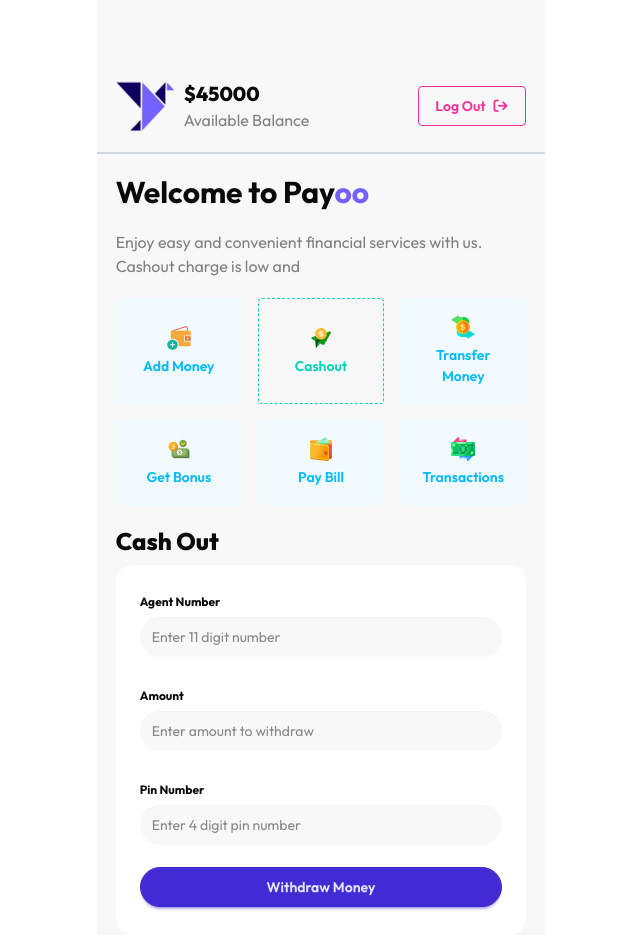
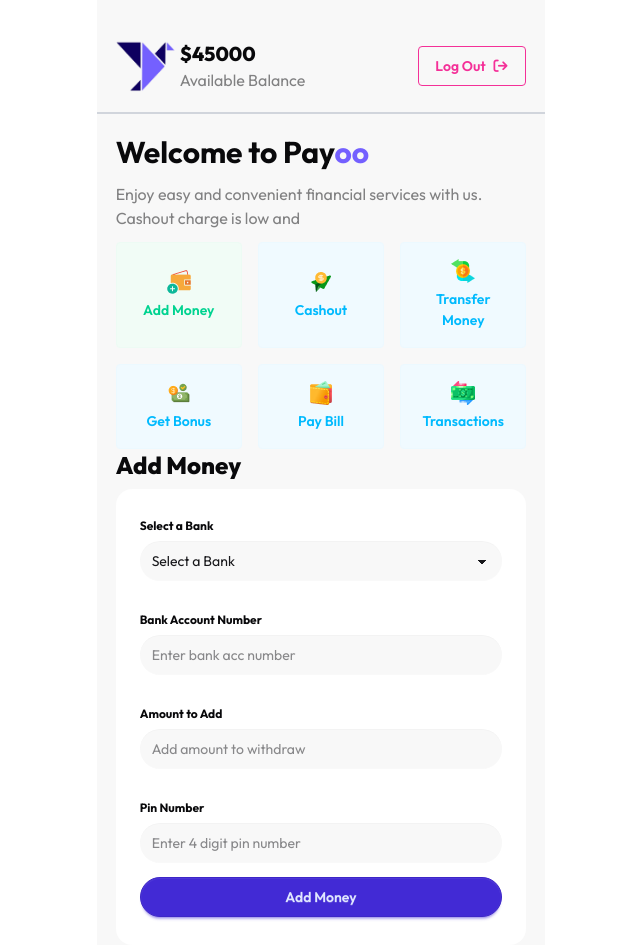
Before and after one commit to sheikhzim2004-del/payoo-code, a plain HTML site: page home.html in a window 1280 px wide. Both pictures are taken after a click on the button "Add Money". Shown: the whole page, without its empty margins (319-959 px from the left). Drawn offline with nearby package versions, Linux system fonts and the light colour scheme.

Commit message:
add money complete with interective

```diff
--- a/home.html
+++ b/home.html
@@ -30,9 +30,9 @@
 <body class="min-h-screen max-w-md bg-base-200 mx-auto">
 
     <!-- header section -->
-    <header class="border-b-2 border-gray-300 pt-20 pb-5 sticky top-0 bg-base-200 z-10">
+    <header class="border-b-2 border-gray-300 pt-10 pb-5 sticky top-0 bg-base-200 z-10">
         <section class=" w-11/12 mx-auto flex justify-between items-center">
-            <dev class="left flex space-x-2">
+            <dev class="left flex space-x-1">
                 <img src="./assets/logo.png" alt="" class="max-w-[60px]">
                 <div>
                     <h1 class="text-xl font-extrabold text-neutral">$<span id="balance">45000</span></h1>
@@ -47,16 +47,16 @@
     </header>
 
     <!-- wellcome section -->
-    <section class="w-11/12 mx-auto my-[20px] space-y-5">
+    <section class="w-11/12 mx-auto mt-[20px] space-y-3">
         <h1 class="text-neutral text-3xl font-bold">Welcome to Pay<span class="text-[#7460FF]">oo</span></h1>
         <p class="text-neutral/50">Enjoy easy and convenient financial services with us. Cashout charge is low and</p>
 
         <div class="grid grid-cols-3 gap-4">
-            <button class="btn flex-col h-full py-4 btn-info btn-soft">
+            <button onclick="showOnly('add-money')" class="btn flex-col h-full py-4 btn-info btn-soft">
                 <img src="./assets/opt-1.png" alt="">
                 <p>Add Money</p>
             </button>
-            <button class="btn flex-col h-full py-4 btn-accent btn-dash">
+            <button onclick="showOnly('cashout')" class="btn flex-col h-full py-4 btn-info btn-soft">
                 <img src="./assets/opt-2.png" alt="">
                 <p>Cashout</p>
             </button>
@@ -79,8 +79,47 @@
         </div>
     </section>
 
+    <!-- add money section -->
+    <section id="add-money" class="w-11/12 mx-auto space-y-2 hidden">
+        <h1 class="text-2xl font-extrabold text-neutral">Add Money</h1>
+        <div class="form">
+            <div class="card bg-base-100 w-full mx-auto rounded-2xl">
+                <div class="card-body">
+                    <fieldset class="fieldset">
+
+                        <label class="label text-neutral font-bold">Select a Bank</label>
+                        <select id="add-money-bank-select" class="select bg-base-200 w-full rounded-full border-none">
+                            <option disabled selected>Select a Bank</option>
+                            <option value="DBBL">DBBL</option>
+                            <option value="IBBL">IBBL</option>
+                            <option value="IFIC">IFIC</option>
+                            <option value="CITY">City Bank</option>
+                        </select>
+                        <br>
+                        <label class="label text-neutral font-bold">Bank Account Number</label>
+                        <input id="add-money-number" maxlength="16" minlength="11" type="text"
+                            class="input rounded-full bg-base-200 border-none w-full"
+                            placeholder="Enter bank acc number" />
+                        <br>
+                        <label class="label font-bold text-neutral">Amount to Add</label>
+                        <input id="add-money-amount" type="text" class="input rounded-full bg-base-200 border-none w-full"
+                            placeholder="Add amount to withdraw" />
+                        <br>
+                        <label class="label font-bold text-neutral">Pin Number</label>
+                        <input id="add-money-pin" maxlength="4" minlength="4" type="password"
+                            class="input rounded-full bg-base-200 border-none w-full"
+                            placeholder="Enter 4 digit pin number" />
+
+                        <!-- btn -->
+                        <button id="add-money-btn" class="btn btn-primary mt-2 rounded-full">Add Money</button>
+                    </fieldset>
+                </div>
+            </div>
+        </div>
+    </section>
+
     <!-- cashout section -->
-    <section class="w-11/12 mx-auto space-y-2">
+    <section id="cashout" class="w-11/12 mx-auto space-y-2 hidden">
         <h1 class="text-2xl font-extrabold text-neutral">Cash Out</h1>
         <div class="form">
             <div class="card bg-base-100 w-full mx-auto rounded-2xl">
@@ -93,8 +132,7 @@
                             placeholder="Enter 11 digit number" />
                         <br>
                         <label class="label font-bold text-neutral">Amount</label>
-                        <input id="cashout-amount" type="text"
-                            class="input rounded-full bg-base-200 border-none w-full"
+                        <input id="cashout-amount" type="text" class="input rounded-full bg-base-200 border-none w-full"
                             placeholder="Enter amount to withdraw" />
                         <br>
                         <label class="label font-bold text-neutral">Pin Number</label>
@@ -112,6 +150,7 @@
 
 
     <script src="./script/machine.js"></script>
+    <script src="./script/addMoney.js"></script>
     <script src="./script/cashout.js"></script>
 </body>
 
--- /dev/null
+++ b/script/addMoney.js
@@ -0,0 +1,35 @@
+document.getElementById('add-money-btn').addEventListener('click', function(){
+    //get bank select and work success
+    const addMoneyBankSelect = getValueFromInput('add-money-bank-select');
+    if(addMoneyBankSelect === 'Select a Bank'){
+        alert('Please Select a Bank')
+    }
+    console.log(addMoneyBankSelect);
+
+    //get bank acc number
+    const bankAccNumber = getValueFromInput('add-money-number');
+    if(bankAccNumber.length > 16 || bankAccNumber.length < 11){
+        alert('Please type a correct bank acc number');
+        return;
+    }
+    console.log('bank acc numbr', bankAccNumber);
+
+    //get add amount
+    const addAmount = getValueFromInput('add-money-amount');
+
+    const newBalance = getBalance() + Number(addAmount);
+    console.log(newBalance);
+
+    //check pin and add money succeessfull
+    const addMoneyPin = getValueFromInput('add-money-pin');
+    if(addMoneyPin === '1234'){
+        alert(`Add Money Successfully from ${addMoneyBankSelect}
+             at ${new Date()}`);
+        setBalance(newBalance);
+    }
+    else{
+        alert('Invalid Pin');
+
+    }
+    console.log('add money pin no', addMoneyPin);
+})
--- a/script/cashout.js
+++ b/script/cashout.js
@@ -13,8 +13,7 @@ document.getElementById('cashout-btn').addEventListener('click', function(){
     console.log(cashoutAmount);
 
     //3. get the current number validate, convert to number
-    const balanceElement = document.getElementById('balance');
-    const balance = balanceElement.innerText;
+    const balance = getBalance('balnce');
     console.log(balance);
 
     //4. calculate new balence
@@ -29,7 +28,7 @@ document.getElementById('cashout-btn').addEventListener('click', function(){
     const cashoutPin = getValueFromInput('cashout-pin');
     if(cashoutPin === '1234'){
         alert('Cashout successfully');
-        balanceElement.innerText = newBalance;
+        setBalance(newBalance);
     }
     else{
         alert('Invalid Pin')
--- a/script/machine.js
+++ b/script/machine.js
@@ -5,3 +5,53 @@ function getValueFromInput(id){
     console.log(id, value);
     return value;
 }
+
+
+//machine >== get balence
+function getBalance(){
+    const balanceElement = document.getElementById('balance');
+    const balance = balanceElement.innerText;
+    return Number(balance);
+}
+
+//machine > == set balance
+function setBalance(value){
+    const balanceElement = document.getElementById('balance');
+    balanceElement.innerText = value;
+}
+
+
+//machine id hide all and show only one id
+function showOnly(id){
+    // console.log('show only click')
+    const addMoney = document.getElementById('add-money');
+    const cashout = document.getElementById('cashout');
+    // console.log(`addmoney: ${addMoney} , cashout: ${cashout}`)
+
+    //shobaike hide koro
+    addMoney.classList.add('hidden');
+    cashout.classList.add('hidden');
+
+
+    //click kora id kea show koro
+    const select = document.getElementById(id);
+    select.classList.remove('hidden');
+};
+
+//machin btn color change
+const allBtn = document.querySelectorAll('.btn');
+for(const btn of allBtn){
+    btn.addEventListener('click', function(){
+        for(const b of allBtn){
+        //remove
+        b.classList.remove('btn-success');
+        }
+        //add
+        this.classList.add('btn-success');
+    });
+};
+
+// const btn = document.getElementById('btn');
+// btn.addEventListener('click', function(){
+//     btn.classList.add('btn-success');
+// });
```
